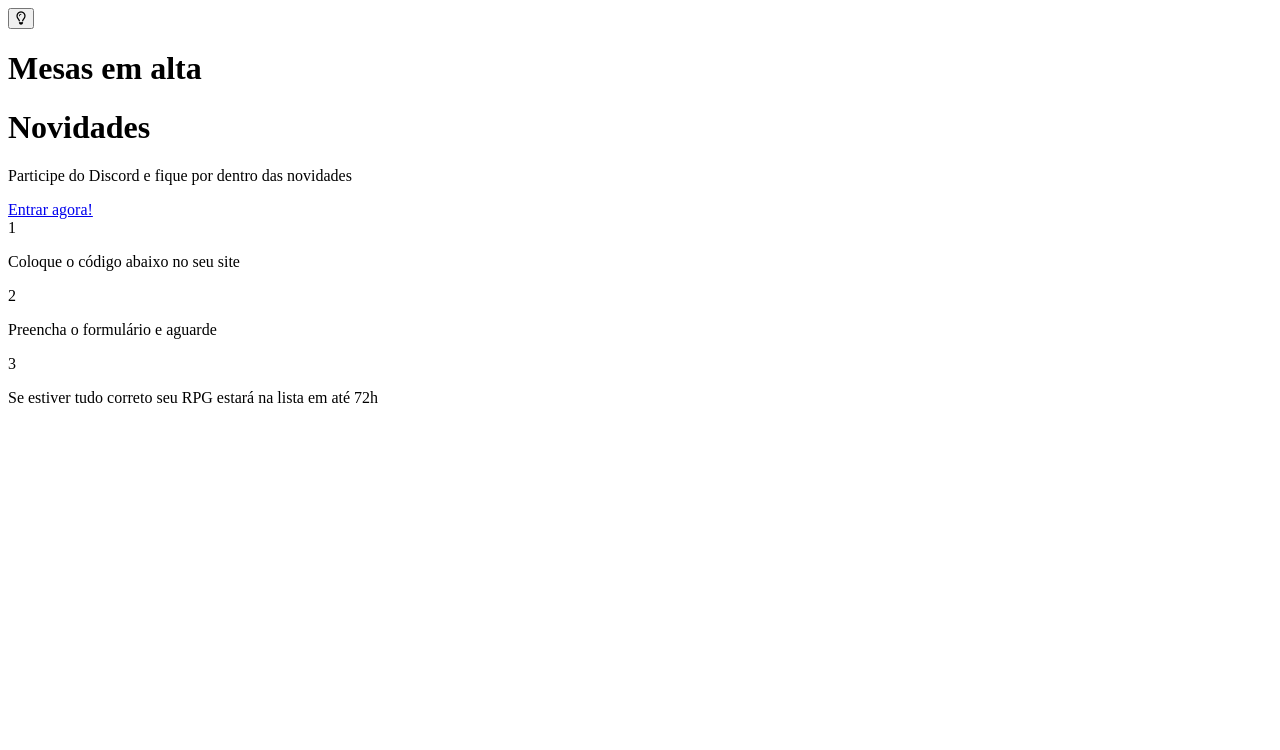
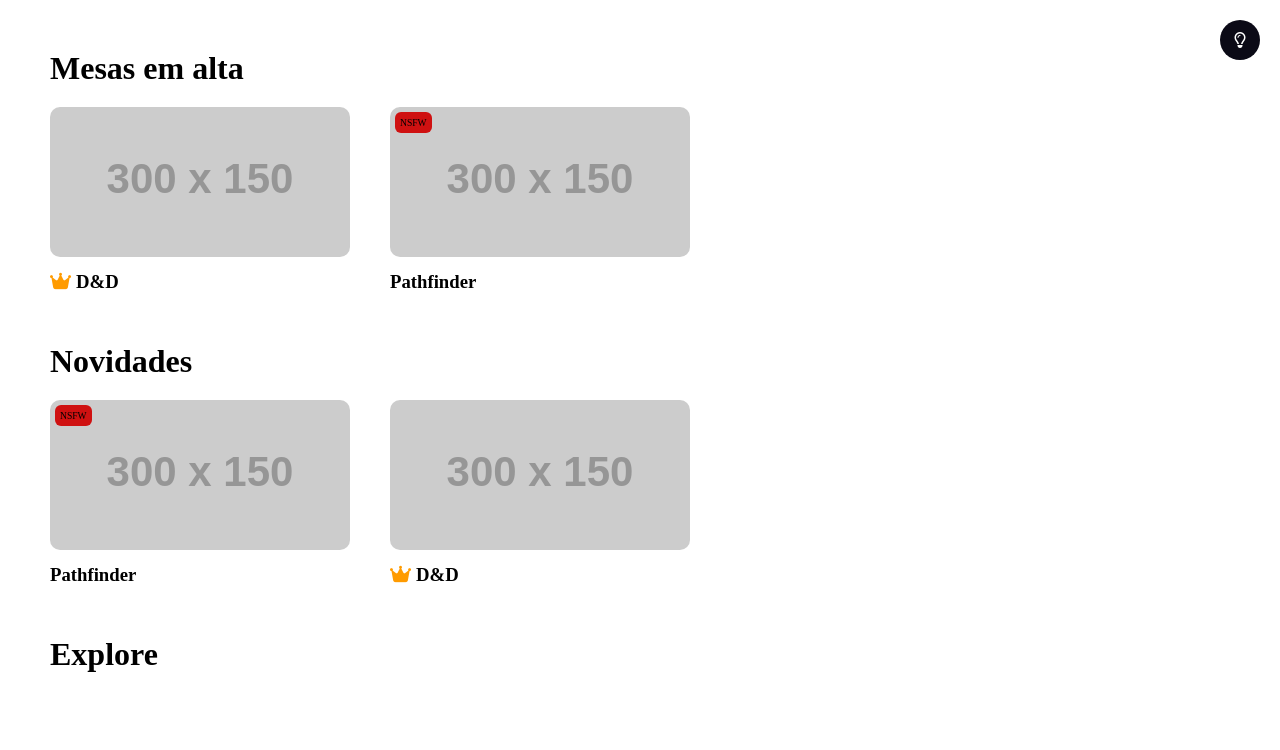
Before and after one commit to santtoro/frpg, a plain HTML site: page index.html in a window 1280 px wide. Drawn offline with Linux system fonts and the light colour scheme; placeholder pictures from the web are drawn by us.

Commit message:
Código semipronto

```diff
--- a/index.html
+++ b/index.html
@@ -1,6 +1,5 @@
 <!DOCTYPE html>
 <html lang="pt">
-
 <head>
     <meta charset="UTF-8">
     <meta name="viewport" content="width=device-width, initial-scale=1.0">
@@ -8,39 +7,26 @@
     <link rel="stylesheet" href="style/style.css">
     <script src="https://kit.fontawesome.com/9a8bb06fd8.js" crossorigin="anonymous"></script>
 </head>
+<body>
+    <div id="menu"><button id="theme-toggle"><i class="fa-regular fa-lightbulb"></i></button></div>
 
-<body>
-    <button id="theme-toggle"><i class="fa-regular fa-lightbulb"></i></button>
+    <div id="main">
 
-    <div id="ads-banner"></div>
-    <div id="main">
-        <div id="left">
-            <h1>Mesas em alta</h1>
-            <div id="rpg-lists"></div>
-            <h1>Novidades</h1>
-            <div id="rpg-new"></div>
-        </div>
-        <div id="right">
-            <div id="ctadiscord">
-                <p>Participe do Discord e fique por dentro das novidades</p><a
-                    href="https://discord.gg/2U72mfZbDm">Entrar agora!</a>
-            </div>
-            <div id="regsteps">
-                <a href="/" class="register-form"></a>
-                <div class="step"><span>1</span>
-                    <p>Coloque o código abaixo no seu site</p>
-                    <div class="step"><span>2</span>
-                        <p>Preencha o formulário e aguarde</p>
-                    </div>
-                    <div class="step"><span>3</span>
-                        <p>Se estiver tudo correto seu RPG estará na lista em até 72h</p>
-                    </div>
-                </div>
-                <div id="code"></div>
-            </div>
-        </div>
-        <script type="module" src="scripts/skin.js"></script>
-        <script type="module" src="scripts/main.js"></script>
+        <div id="search-results"></div>
+
+        <h1>Mesas em alta</h1>
+        <div class="list-type rpg-hype"></div>
+
+        <h1>Novidades</h1>
+        <div class="list-type rpg-new"></div>
+
+        <h1>Explore</h1>
+        <div class="list-type rpg-explore"></div>
+    </div>
+
+    <script type="module" src="scripts/foruns.js"></script>
+    <script type="module" src="scripts/search.js"></script>
+    <script type="module" src="scripts/skin.js"></script>
+
 </body>
-
 </html>
--- a/scripts/foruns.js
+++ b/scripts/foruns.js
@@ -1,19 +1,80 @@
 export const projetos = [
     {
         nome: "D&D",
-        bannera: "",
-        bannerb: "",
-        bannerc: "",
+        bannerlist: "https://placehold.co/300x150",
         registro: "",
         link: "http://linkdoprojA.com",
         categoria: ["D&D", "Aventura", "Sombrio"],
         palavraschave: ["D&D", "Aventura", "Sombrio"],
-        premium: "",
+        premium: true,
         plataforma: "Web",
         sistema: "Tormenta",
         nsfw: false,
-        fundador: "Fundador A",
-        plot: "Descrição do Projeto A",
-        payment: true
+        nota: "5.0",
+        criado: "2017-01-01",
+    },
+    {
+        nome: "Pathfinder",
+        bannerlist: "https://placehold.co/300x150",
+        registro: "",
+        link: "http://linkdoprojB.com",
+        categoria: ["Pathfinder", "Aventura"],
+        palavraschave: ["Pathfinder", "Aventura"],
+        premium: false,
+        plataforma: "Tabletop",
+        sistema: "Pathfinder",
+        nsfw: true,
+        foundericon: "https://placehold.co/150x150",
+        fundador: "Fundador B",
+        plot: "Descrição do Projeto B",
+        nota: "4.5",
+        criado: "2019-06-15",
+    },
+    // Adicione mais projetos conforme necessário
+];
+
+document.addEventListener('DOMContentLoaded', () => {
+    const rpgHype = document.querySelector('.rpg-hype');
+    const rpgNew = document.querySelector('.rpg-new');
+    const rpgExplore = document.querySelector('.rpg-explore');
+
+    if (rpgHype && rpgNew && rpgExplore) {
+        // Ordena os projetos por nota e pega os 10 primeiros
+        const topRatedProjects = [...projetos]
+            .sort((a, b) => b.nota - a.nota)
+            .slice(0, 10);
+
+        // Ordena os projetos por data de criação e pega os 10 primeiros
+        const recentProjects = [...projetos]
+            .sort((a, b) => new Date(b.criado) - new Date(a.criado))
+            .slice(0, 10);
+
+        // Pega os projetos restantes que não estão em topRatedProjects ou recentProjects
+        const exploreProjects = projetos.filter(projeto =>
+            !topRatedProjects.includes(projeto) && !recentProjects.includes(projeto)
+        );
+
+        // Função para criar o HTML dos projetos
+        const createProjectHTML = (projeto) => `
+            <div class="forum-click nsfw-${projeto.nsfw ? 'y' : 'n'} premium-${projeto.premium ? 'y' : 'n'}">
+                <a href="${projeto.link}">
+                    <img src="${projeto.bannerlist}" alt="${projeto.nome}" />
+                    <h3>${projeto.nome}</h3>
+                </a>
+            </div>
+        `;
+
+        // Adiciona os projetos em suas respectivas seções
+        topRatedProjects.forEach(projeto => {
+            rpgHype.innerHTML += createProjectHTML(projeto);
+        });
+
+        recentProjects.forEach(projeto => {
+            rpgNew.innerHTML += createProjectHTML(projeto);
+        });
+
+        exploreProjects.forEach(projeto => {
+            rpgExplore.innerHTML += createProjectHTML(projeto);
+        });
     }
-];
+});
--- a/scripts/main.js
+++ /dev/null
@@ -1,22 +0,0 @@
-import { projetos } from './foruns.js';
-
-document.addEventListener('DOMContentLoaded', () => {
-    const rpgList = document.getElementById('rpg-list');
-
-    if (rpgList) {
-        projetos.forEach(projeto => {
-            const listItem = document.createElement('div');
-            listItem.innerHTML = `
-                <h3>${projeto.nome}</h3>
-                <p><a href="${projeto.link}" target="_blank">Link</a></p>
-                <p>Categorias: ${projeto.categoria.join(", ")}</p>
-                <p>Plataforma: ${projeto.plataforma}</p>
-                <p>NSFW: ${projeto.nsfw ? 'Sim' : 'Não'}</p>
-                <p>Fundador: ${projeto.fundador}</p>
-                <p>Plot: ${projeto.plot}</p>
-                <p>Sistema: ${projeto.sistema}</p>
-            `;
-            rpgList.appendChild(listItem);
-        });
-    }
-});
--- a/style/style.css
+++ b/style/style.css
@@ -1,20 +1,88 @@
-:root {
-    --bg-padrao:;
-    --bg-box:;
-    --bg-botao:;
-    --bg-input:;
+body.dark {
+    --bg: #0e1023;
+    --color: white;
+    --border-color: #23304f;
 
-    --font-color-padrao:;
-    --font-color-secundaria:;
-    --font-color-detalhes:;
-
-    --font-padrao:;
-    --font-secundaria:;
 }
 
-
-body.light {
+* {
+    padding: 0;
+    margin: 0;
 }
 
-body.dark {
+button#theme-toggle {
+    padding: 10px;
+    width: 40px;
+    display: flex;
+    height: 40px;
+    justify-content: center;
+    align-items: center;
+    align-content: center;
+    font-size: 1rem;
+    border-radius: 100px;
+    border: none;
+    right: 20px;
+    top: 20px;
+    position: fixed;
+    transition: .6s;
 }
+
+body.dark button#theme-toggle {
+    background-color: rgb(233, 233, 233);
+    color: black;
+}
+
+body.light button#theme-toggle {
+    background-color: rgb(11, 10, 22);
+    color: rgb(255, 255, 255);
+}
+
+body {
+    margin: 50px;
+    font-family: 'DM Sans';
+    background-color: var(--bg);
+    color: var(--color);
+}
+
+.forum-click img {
+    border-radius: 10px;
+    margin-bottom: 10px;
+    transition: .5s;
+}
+
+.forum-click img:hover {
+    box-shadow: 0px 0px 7px 2px #0089af6e;
+}
+
+h1 {
+    margin-bottom: 20px;
+}
+
+.list-type {
+    display: inline-flex !important;
+    gap: 40px;
+    margin-bottom: 50px;
+}
+
+.forum-click a {
+    text-decoration: none;
+    color: var(--color);
+}
+
+.forum-click.nsfw-y:before {
+    content: "NSFW";
+    position: absolute;
+    background: #cf1111;
+    font-size: .6rem;
+    padding: 5px;
+    border-radius: 6px;
+    margin-top: 5px;
+    margin-left: 5px;
+}
+
+.premium-y h3:before {
+    content: "\f521";
+    font-family: FontAwesome;
+    margin-right: 5px;
+    color: #ff9b00;
+}
```
